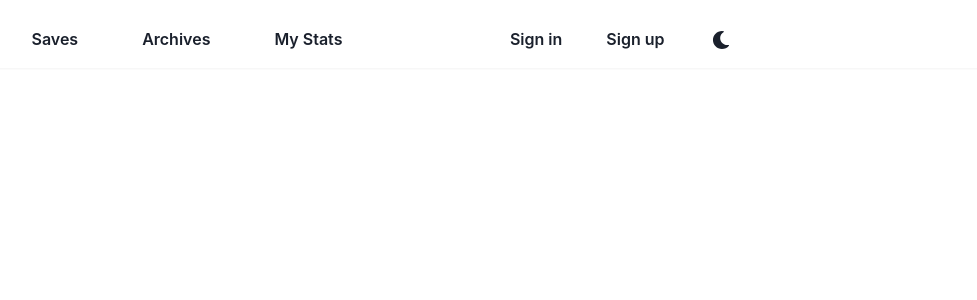
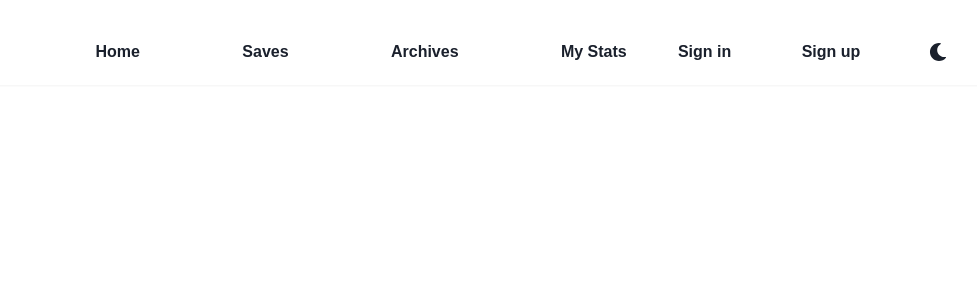
Before and after one commit to cheenaeng/page-pal-ux, a React (Create React App) app: page / in a window 1280 px wide. Shown: the top 300 px of the page, without its empty margins (262-1239 px from the left). Built offline with nearby package versions, Linux system fonts and the light colour scheme.

Commit message:
feat: add themes

```diff
--- a/package.json
+++ b/package.json
@@ -3,9 +3,11 @@
   "version": "0.1.0",
   "private": true,
   "dependencies": {
+    "@chakra-ui/icons": "^2.0.19",
     "@chakra-ui/react": "^2.7.0",
     "@emotion/react": "^11.11.1",
     "@emotion/styled": "^11.11.0",
+    "@fontsource-variable/montserrat": "^5.0.4",
     "@testing-library/jest-dom": "^5.16.5",
     "@testing-library/react": "^13.4.0",
     "@testing-library/user-event": "^14.4.3",
--- a/src/App.tsx
+++ b/src/App.tsx
@@ -1,8 +1,28 @@
 import * as React from 'react'
-import { ChakraProvider, Box, Grid, theme } from '@chakra-ui/react'
+import { ChakraProvider, Box, Grid } from '@chakra-ui/react'
 import { Routes, Route, BrowserRouter } from 'react-router-dom'
 import LayoutWithNav from './components/LayoutWithNav'
 import SavePage from './pages/saves/SavePage'
+import { extendTheme } from '@chakra-ui/react'
+import { customColors } from './components/ui/colors'
+import customBreakpoints from './components/ui/breakpoints'
+import space from './components/ui/spacing'
+import textStyles from './components/ui/textStyles'
+import { inputTheme } from './components/common/Form/InputSave'
+
+const theme = extendTheme({
+  colors: customColors,
+  breakpoints: customBreakpoints,
+  space: space,
+  textStyles: textStyles,
+  fonts: {
+    heading: `'Montserrat',sans-serif`,
+    body: `'Montserrat',sans-serif`,
+  },
+  components: {
+    Input: inputTheme,
+  },
+})
 
 export const App = () => (
   <ChakraProvider theme={theme}>
@@ -11,6 +31,7 @@ export const App = () => (
         <BrowserRouter>
           <Routes>
             <Route path="/" element={<LayoutWithNav />}>
+              <Route path="home" element={<></>} />
               <Route path="saves" element={<SavePage />} />
               <Route path="archives" />
               <Route path="stats" />
--- a/src/components/Navbar.tsx
+++ b/src/components/Navbar.tsx
@@ -13,6 +13,10 @@ import { ColorModeSwitcher } from './ColorModeSwitcher'
 import { Link } from 'react-router-dom'
 
 const NavLinks = [
+  {
+    name: 'Home',
+    path: '/home',
+  },
   {
     name: 'Saves',
     path: '/saves',
--- /dev/null
+++ b/src/components/common/Form/InputSave.tsx
@@ -0,0 +1,117 @@
+import React from 'react'
+import { inputAnatomy as parts } from '@chakra-ui/anatomy'
+
+import {
+  Input,
+  InputGroup,
+  InputLeftAddon,
+  InputRightElement,
+  Stack,
+} from '@chakra-ui/react'
+import { createMultiStyleConfigHelpers } from '@chakra-ui/styled-system'
+import { AddIcon } from '@chakra-ui/icons'
+
+const { definePartsStyle, defineMultiStyleConfig } =
+  createMultiStyleConfigHelpers(parts.keys)
+
+const baseStyle = definePartsStyle({
+  field: {
+    width: '100%',
+    minWidth: 0,
+    outline: 0,
+    position: 'relative',
+    appearance: 'none',
+    transitionProperty: 'common',
+    transitionDuration: 'normal',
+    _disabled: {
+      opacity: 0.4,
+      cursor: 'not-allowed',
+    },
+  },
+})
+
+// Defining a custom variant
+const variantCustom = definePartsStyle((props) => {
+  const { colorScheme: c } = props
+  return {
+    field: {
+      boxShadow: 'md',
+      border: '0px solid',
+      bg: 'gray.50',
+      borderTopRightRadius: 'full',
+      borderBottomRightRadius: 'full',
+      _dark: {
+        bg: 'whiteAlpha.50',
+      },
+
+      _hover: {
+        bg: 'gray.200',
+        _dark: {
+          bg: 'whiteAlpha.100',
+        },
+      },
+      _readOnly: {
+        boxShadow: 'none !important',
+        userSelect: 'all',
+      },
+      _focusVisible: {
+        bg: 'gray.200',
+        _dark: {
+          bg: 'whiteAlpha.100',
+        },
+      },
+    },
+    addon: {
+      boxShadow: 'sm',
+      border: '0px solid',
+      borderColor: 'transparent',
+      borderTopLeftRadius: 'full',
+      borderBottomLeftRadius: 'full',
+      bg: `${c}.main`,
+      color: 'white',
+      _dark: {
+        bg: `${c}.main`,
+        color: `white`,
+      },
+    },
+    element: {
+      bg: 'gray.50',
+      rounded: 'full',
+      border: 'transparent',
+      borderColor: 'transparent',
+      _dark: {
+        bg: 'whiteAlpha.50',
+        borderColor: 'whiteAlpha.100',
+      },
+    },
+  }
+})
+
+const variants = {
+  custom: variantCustom,
+}
+
+export const inputTheme = defineMultiStyleConfig({
+  baseStyle,
+  variants,
+  defaultProps: {
+    size: 'md',
+    variant: 'custom',
+  },
+})
+
+function InputSave() {
+  return (
+    <Stack>
+      <InputGroup variant="custom" colorScheme="brand">
+        <InputLeftAddon>Quick Save:</InputLeftAddon>
+        <Input placeholder="Save url" />
+        <InputRightElement>
+          <AddIcon color="brand.light" />
+        </InputRightElement>
+      </InputGroup>
+    </Stack>
+  )
+}
+
+export default InputSave
--- /dev/null
+++ b/src/components/ui/breakpoints.ts
@@ -0,0 +1,9 @@
+const customBreakpoints = {
+  sm: '500px',
+  md: '768px',
+  lg: '1024px',
+  xl: '1200px',
+  '2xl': '1400px',
+}
+
+export default customBreakpoints
--- /dev/null
+++ b/src/components/ui/colors.ts
@@ -0,0 +1,21 @@
+export const customColors = {
+  brand: {
+    main: '#7c70d2', //dark purple
+    dark: '#1c3177', //dark blue
+    light: '#ddd8fe', //light purple
+  },
+  neutral: {
+    main: '#f8f9fc',
+  },
+  highlight: {
+    main: '#f8f9fc', //bright pink
+    secondary: '#fea2c0', //more warm pink
+    light: '#ffebf6', //light pink
+    yellow: '#fec272',
+  },
+  accessory: {
+    lightGreen: '#d2f3ed',
+    lightBlue: '#cfddfe',
+    lightOrange: '#fed8cc',
+  },
+}
--- /dev/null
+++ b/src/components/ui/spacing.ts
@@ -0,0 +1,20 @@
+const space = {
+  px: '0.1rem',
+  0: '0',
+  0.5: '0.2rem',
+  1: '0.4rem',
+  2: '0.8rem',
+  3: '1.2rem',
+  4: '1.6rem',
+  5: '2rem',
+  6: '2.4rem',
+  8: '3.2rem',
+  10: '4rem',
+  12: '4.8rem',
+  14: '5.6rem',
+  16: '6.4rem',
+  20: '8rem',
+} as const
+
+export type space = typeof space
+export default space
--- /dev/null
+++ b/src/components/ui/textStyles.ts
@@ -0,0 +1,57 @@
+export const FONT_WEIGHT = {
+  BOLD: 'bold',
+  SEMI: 600,
+  NORMAL: 'normal',
+}
+
+const textStyles = {
+  display1: {
+    fontSize: '4.8rem',
+    fontWeight: FONT_WEIGHT.SEMI,
+    lineHeight: '6rem',
+  },
+  display2: {
+    fontSize: '4rem',
+    fontWeight: FONT_WEIGHT.SEMI,
+    lineHeight: '4.8rem',
+  },
+  h1Semi: {
+    fontSize: '3.2rem',
+    fontWeight: FONT_WEIGHT.SEMI,
+    lineHeight: '4.0rem',
+  },
+  body1Semi: {
+    fontSize: '2rem',
+    fontWeight: FONT_WEIGHT.SEMI,
+    lineHeight: '2.8rem',
+  },
+  body1: {
+    fontSize: '2rem',
+    fontWeight: FONT_WEIGHT.NORMAL,
+    lineHeight: '2.8rem',
+  },
+  body2: {
+    fontSize: '1.6rem',
+    fontWeight: FONT_WEIGHT.NORMAL,
+    lineHeight: '2.4rem',
+  },
+  body2Semi: {
+    fontSize: '1.6rem',
+    fontWeight: FONT_WEIGHT.SEMI,
+    lineHeight: '2.4rem',
+  },
+  notesSmall: {
+    fontSize: '0.8rem',
+    fontWeight: FONT_WEIGHT.NORMAL,
+    lineHeight: '1.2rem',
+  },
+  headerBold: {
+    fontSize: '1.2em',
+    fontWeight: FONT_WEIGHT.BOLD,
+    lineheight: '1.4em',
+  },
+}
+
+export type TextStyles = typeof textStyles
+
+export default textStyles
--- a/src/pages/saves/SavePage.tsx
+++ b/src/pages/saves/SavePage.tsx
@@ -4,14 +4,13 @@ import { CardTiles } from '../../components/CardTiles'
 import { MdSort } from 'react-icons/md'
 import { Flex, Text, Box, Icon, Divider } from '@chakra-ui/react'
 import { savedPages } from '../../data/mock/saves'
+import InputSave from '../../components/common/Form/InputSave'
 
 function SavePage() {
   return (
     <Layout>
+      <InputSave />
       <Flex justifyContent={'space-between'}>
-        <Text align="start" fontSize="lg" as="b">
-          Saves
-        </Text>
         <Box>
           <Text fontSize="lg" as="b">
             Sort
@@ -22,6 +21,7 @@ function SavePage() {
       <Divider />
       {/* card tiles  */}
       <Box maxH="75vh" overflowY={'auto'}>
+        {/* search bar here  */}
         <CardTiles pages={savedPages} />
       </Box>
     </Layout>
```
Also changed, not shown: src/components/common/Button/PrimaryButton.tsx (added, +7 -0 lines), 1 other file (tests, documents, lock files or other folders).
